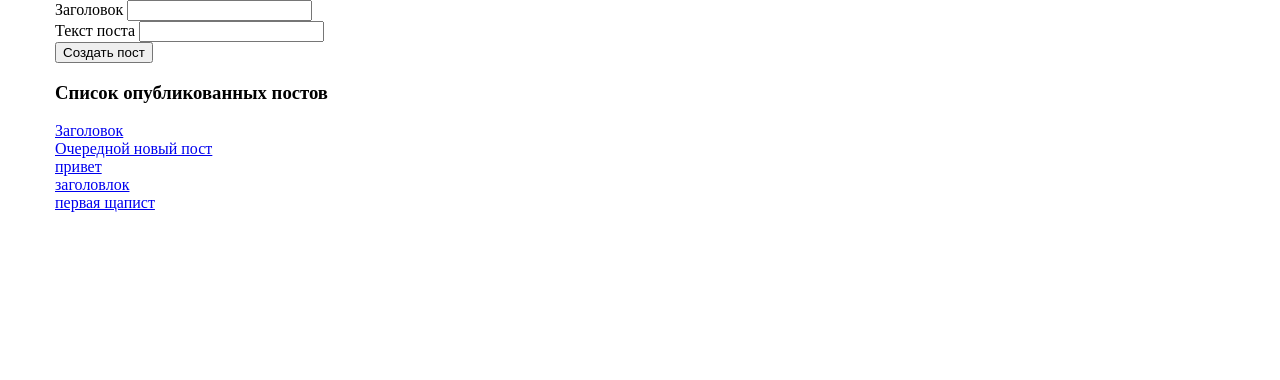
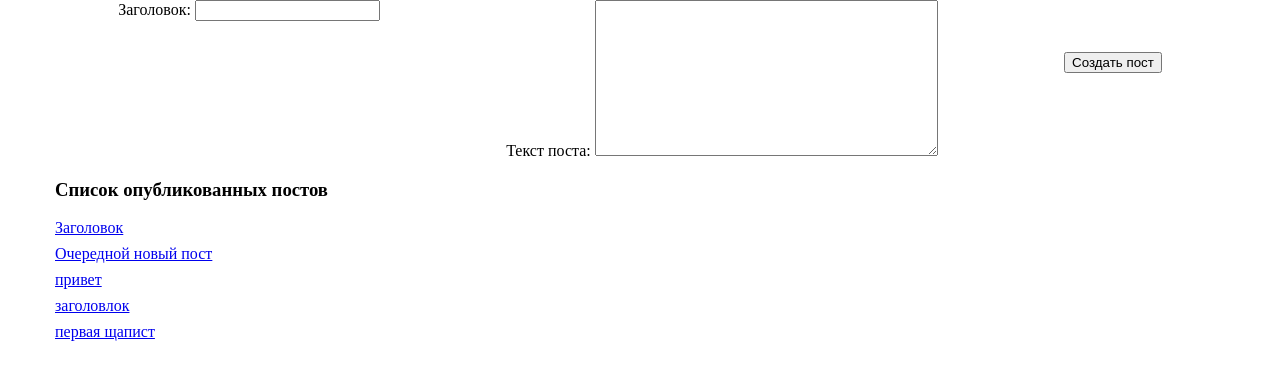
Before and after one commit to 437d5/blog, a Django app: page /publications/ in a window 1280 px wide. Shown: the part 80-460 px from the top of the page. Run offline with Django 5.2, Linux system fonts and the light colour scheme; data comes from the database, SQL or seed files in the repository; both versions use the stored data as it was after the commit.

Commit message:
Added form for creating publication in forms.py and small changes

```diff
--- /dev/null
+++ b/mysite/publications/forms.py
@@ -0,0 +1,5 @@
+from django import forms
+
+class CreatePublicatonsForm(forms.Form):
+    title = forms.CharField(label="Заголовок", max_length=100, required=True)
+    text = forms.CharField(label="Текст поста", widget=forms.Textarea())
--- /dev/null
+++ b/mysite/publications/static/publications/index.css
@@ -0,0 +1,16 @@
+.create-post-form {
+    display: flex;
+    justify-content: space-around;
+}
+.text {
+    height: 100px;
+    width: 500px;
+}
+.bttn-submit {
+    height: 125px;
+    display: flex;
+    align-items: center;
+}
+.post-link {
+    padding-bottom: 8px;
+}
--- a/mysite/publications/templates/publications/index.html
+++ b/mysite/publications/templates/publications/index.html
@@ -4,16 +4,7 @@
             <div class="create-post">
                 <form action="{% url 'publications:add_publication' %}" method="POST" class="create-post-form">
                     {% csrf_token %}
-                    <div class="create-title">
-                        <label for="title">Заголовок
-                            <input type="text" name="title" class="text">
-                        </label>
-                    </div>
-                    <div class="create-text">
-                        <label for="text">Текст поста
-                            <input type="text" name="text" class="text">
-                        </label>
-                    </div>
+                    {{ form }}
                     <div class="bttn-submit">
                         <button type="submit">Создать пост</button>
                     </div>
--- a/mysite/publications/views.py
+++ b/mysite/publications/views.py
@@ -3,15 +3,26 @@ from django.http import HttpResponse, HttpResponseRedirect
 from django.urls import reverse
 
 from .models import Publication, Comment
+from .forms import CreatePublicatonsForm
 
 def index(request):
     template_name = "publications/index.html"
     publications = Publication.objects.order_by("-pub_date")[:10]
+    form = CreatePublicatonsForm()
     context = {
         "publications": publications
     }
+    if request.method == "POST":
+        form = CreatePublicatonsForm(request.POST)
+        context["form"] = form
+        return HttpResponseRedirect(reverse("publications:index"))
+    else:
+        form = CreatePublicatonsForm()
+        context["form"] = form
 
-    return render(request, template_name=template_name, context=context)
+        return render(request, template_name=template_name, context=context)
+
+
 
 def detail(request, pk):
     # Try to get publication with pk or 404
@@ -35,8 +46,6 @@ def detail(request, pk):
 def comment(request, pk):
     publication = get_object_or_404(Publication, pk=pk)
     comments = publication.comment_set.all()
-    if not comments:
-        return HttpResponse("No comments there yet")
     context = {
         "comments": comments,
         "pk": pk
```
Also changed, not shown: mysite/db.sqlite3.
